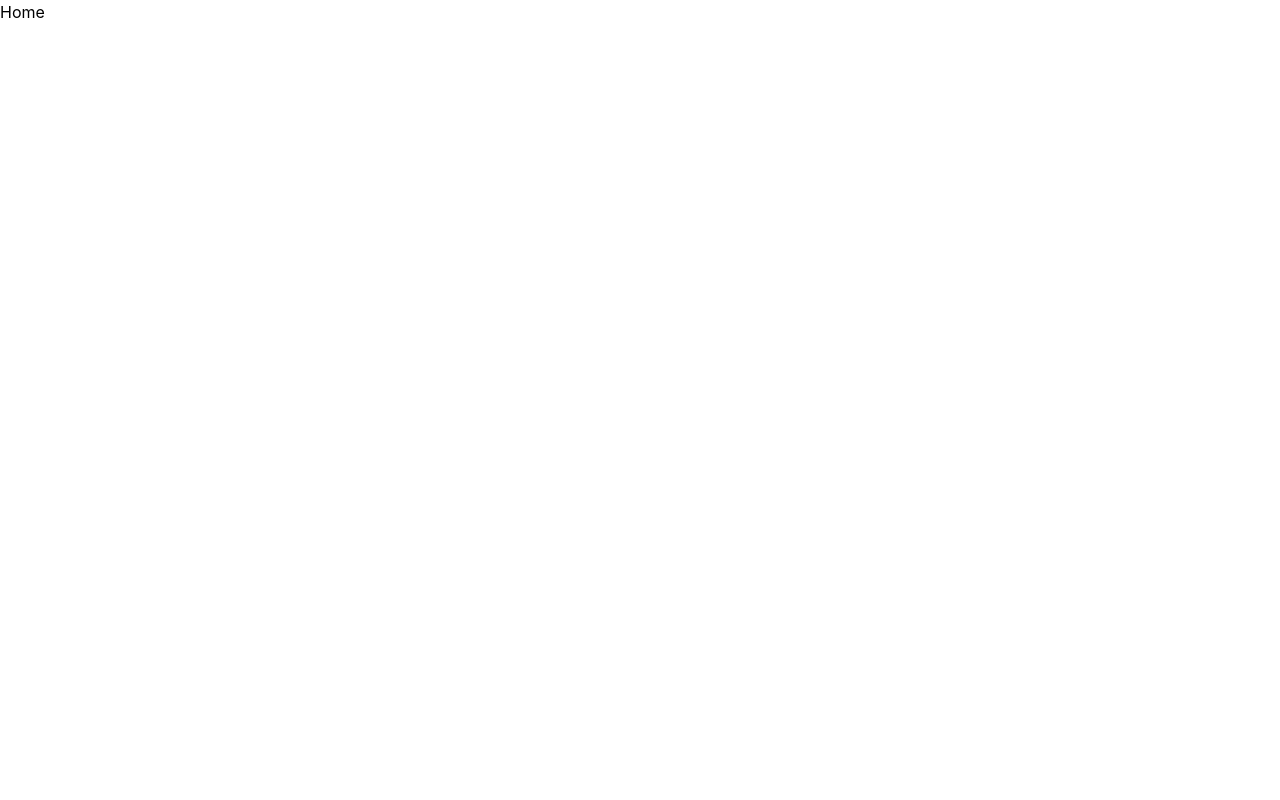
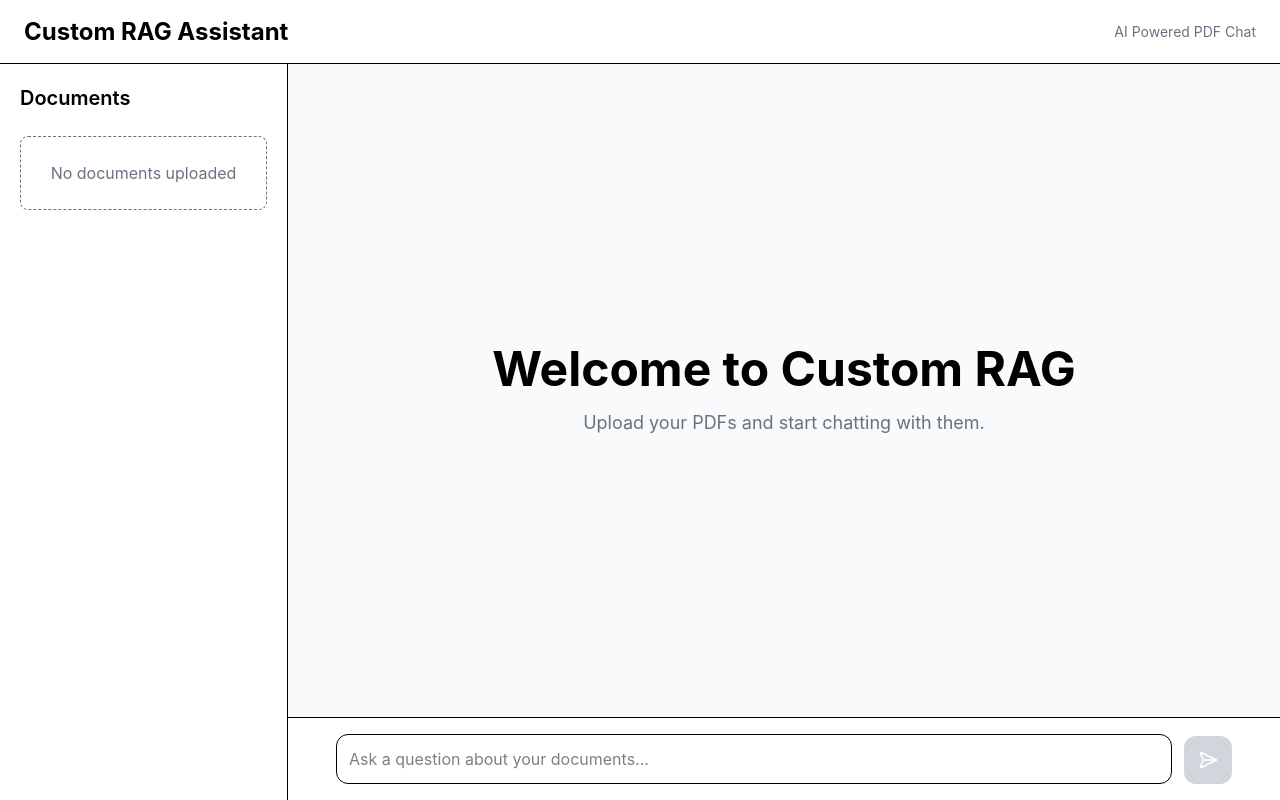
Before and after one commit to PixelCraftLab/custom-RAG, a React app in the folder frontend/: page / in a window 1280 px wide. Built offline with nearby package versions, Linux system fonts and the light colour scheme; the HTML template or start-up script is replaced by a standard one.

Commit message:
interactive ui and input bar with edge case done

```diff
--- /dev/null
+++ b/frontend/src/components/ChatBox.jsx
@@ -0,0 +1,19 @@
+function ChatBox() {
+  return (
+    <section className="flex-1 h-[calc(100vh-4rem)] overflow-y-auto bg-gray-50">
+      <div className="max-w-4xl mx-auto h-full flex items-center justify-center px-4">
+        <div className="text-center">
+          <h2 className="text-3xl md:text-5xl font-bold mb-4">
+            Welcome to Custom RAG
+          </h2>
+
+          <p className="text-gray-500 text-base md:text-lg">
+            Upload your PDFs and start chatting with them.
+          </p>
+        </div>
+      </div>
+    </section>
+  );
+}
+
+export default ChatBox;
--- /dev/null
+++ b/frontend/src/components/MessageInput.jsx
@@ -0,0 +1,48 @@
+import { useState } from "react";
+import { SendHorizontal } from "lucide-react";
+
+function MessageInput({ onSend, loading }) {
+  const [question, setQuestion] = useState("");
+
+  const handleSubmit = () => {
+    const text = question.trim();
+
+    if (!text || loading) return;
+
+    onSend(text);
+    setQuestion("");
+  };
+
+  const handleKeyDown = (e) => {
+    if (e.key === "Enter" && !e.shiftKey) {
+      e.preventDefault();
+      handleSubmit();
+    }
+  };
+
+  return (
+    <div className="border-t bg-white p-4">
+      <div className="max-w-4xl mx-auto flex items-end gap-3">
+        <textarea
+          value={question}
+          onChange={(e) => setQuestion(e.target.value)}
+          onKeyDown={handleKeyDown}
+          placeholder="Ask a question about your documents..."
+          rows={1}
+          disabled={loading}
+          className="flex-1 resize-none rounded-xl border p-3 focus:outline-none focus:ring-2 focus:ring-blue-500"
+        />
+
+        <button
+          onClick={handleSubmit}
+          disabled={loading || !question.trim()}
+          className="h-12 w-12 rounded-xl bg-blue-600 text-white flex items-center justify-center hover:bg-blue-700 disabled:bg-gray-300 disabled:cursor-not-allowed transition"
+        >
+          <SendHorizontal size={20} />
+        </button>
+      </div>
+    </div>
+  );
+}
+
+export default MessageInput;
--- /dev/null
+++ b/frontend/src/components/Navbar.jsx
@@ -0,0 +1,26 @@
+import { Menu } from "lucide-react";
+
+function Navbar({ onMenuClick }) {
+  return (
+    <header className="h-16 border-b bg-white flex items-center justify-between px-4 md:px-6 shadow-sm">
+      <div className="flex items-center gap-3">
+        <button
+          onClick={onMenuClick}
+          className="md:hidden p-2 rounded-lg hover:bg-gray-100"
+        >
+          <Menu size={22} />
+        </button>
+
+        <h1 className="text-lg md:text-2xl font-bold">
+          Custom RAG Assistant
+        </h1>
+      </div>
+
+      <p className="hidden sm:block text-sm text-gray-500">
+        AI Powered PDF Chat
+      </p>
+    </header>
+  );
+}
+
+export default Navbar;
--- /dev/null
+++ b/frontend/src/components/Sidebar.jsx
@@ -0,0 +1,60 @@
+import { X } from "lucide-react";
+
+function Sidebar({ isOpen, onClose }) {
+  return (
+    <>
+      {isOpen && (
+        <div
+          onClick={onClose}
+          className="fixed inset-0 bg-black/40 z-30 md:hidden"
+        />
+      )}
+
+
+      <aside
+        className={`
+          fixed md:static
+          top-16 left-0
+          h-[calc(100vh-4rem)]
+          w-72
+          bg-white
+          border-r
+          shadow-lg md:shadow-none
+          z-40
+          transform
+          transition-transform
+          duration-300
+          ease-in-out
+          ${
+            isOpen
+              ? "translate-x-0"
+              : "-translate-x-full md:translate-x-0"
+          }
+        `}
+      >
+        <div className="flex flex-col h-full p-5">
+          <div className="flex items-center justify-between mb-6">
+            <h2 className="text-xl font-semibold">
+              Documents
+            </h2>
+
+
+            <button
+              onClick={onClose}
+              className="md:hidden p-2 rounded-lg hover:bg-gray-100 transition"
+            >
+              <X size={22} />
+            </button>
+          </div>
+          <div className="flex-1">
+            <div className="rounded-lg border border-dashed p-6 text-center text-gray-500">
+              No documents uploaded
+            </div>
+          </div>
+        </div>
+      </aside>
+    </>
+  );
+}
+
+export default Sidebar;
--- a/frontend/src/pages/Home.jsx
+++ b/frontend/src/pages/Home.jsx
@@ -1,9 +1,39 @@
-import React from 'react'
+import { useState } from "react";
 
-const Home = () => {
+import Navbar from "../components/Navbar";
+import Sidebar from "../components/Sidebar";
+import ChatBox from "../components/ChatBox";
+import MessageInput from "../components/MessageInput";
+
+function Home() {
+  const [sidebarOpen, setSidebarOpen] = useState(false);
+
+  const handleSend = (question) => {
+    console.log(question);
+
+  };
+
   return (
-    <div>Home</div>
-  )
+    <div className="h-screen flex flex-col overflow-hidden">
+      <Navbar onMenuClick={() => setSidebarOpen(!sidebarOpen)} />
+
+      <div className="flex flex-1 overflow-hidden">
+        <Sidebar
+          isOpen={sidebarOpen}
+          onClose={() => setSidebarOpen(false)}
+        />
+
+        <main className="flex-1 flex flex-col">
+          <ChatBox />
+
+          <MessageInput
+            onSend={handleSend}
+            loading={false}
+          />
+        </main>
+      </div>
+    </div>
+  );
 }
 
-export default Home
+export default Home;
```
